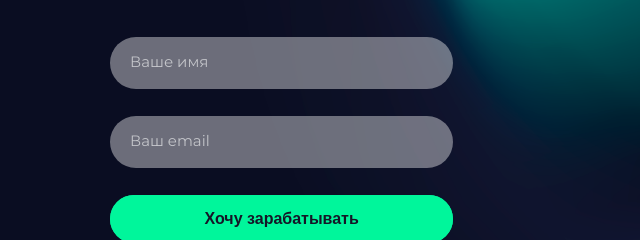
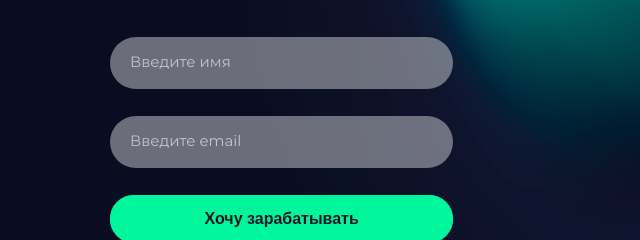
Before and after one commit to MauriceLemon/rudolph, a plain HTML site: page index.html in a window 1280 px wide. Shown: the part 457-697 px from the top of the page, 0-640 px from the left. Drawn offline with Linux system fonts and the light colour scheme.

Commit message:
Fixed typo;

```diff
--- a/index.html
+++ b/index.html
@@ -37,12 +37,12 @@
                     </div>
                     <form action="#" class="form">
                         <div class="form__group">
-                            <input type="text" class="form__input" placeholder="Ваше имя" id="name" required>
-                            <label for="name" class="form__label">Ваше имя</label>
+                            <input type="text" class="form__input" placeholder="Введите имя" id="name" required>
+                            <label for="name" class="form__label">Введите имя</label>
                         </div>
                         <div class="form__group">
-                            <input type="email" class="form__input" placeholder="Ваш email" id="email" required>
-                            <label for="email" class="form__label">Ваш email</label>
+                            <input type="email" class="form__input" placeholder="Введите email" id="email" required>
+                            <label for="email" class="form__label">Введите email</label>
                         </div>
                         <div class="form__group">
                             <button class="btn btn--green">Хочу зарабатывать</button>
```
